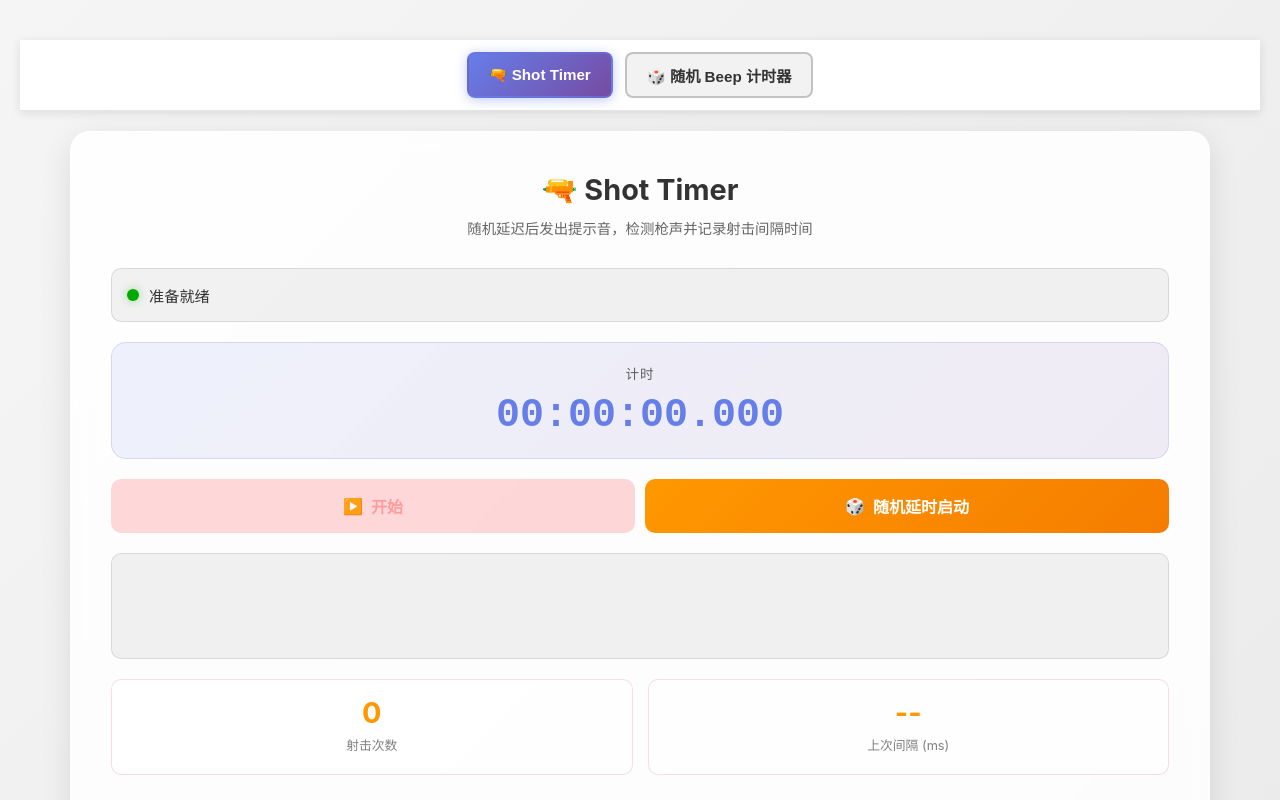
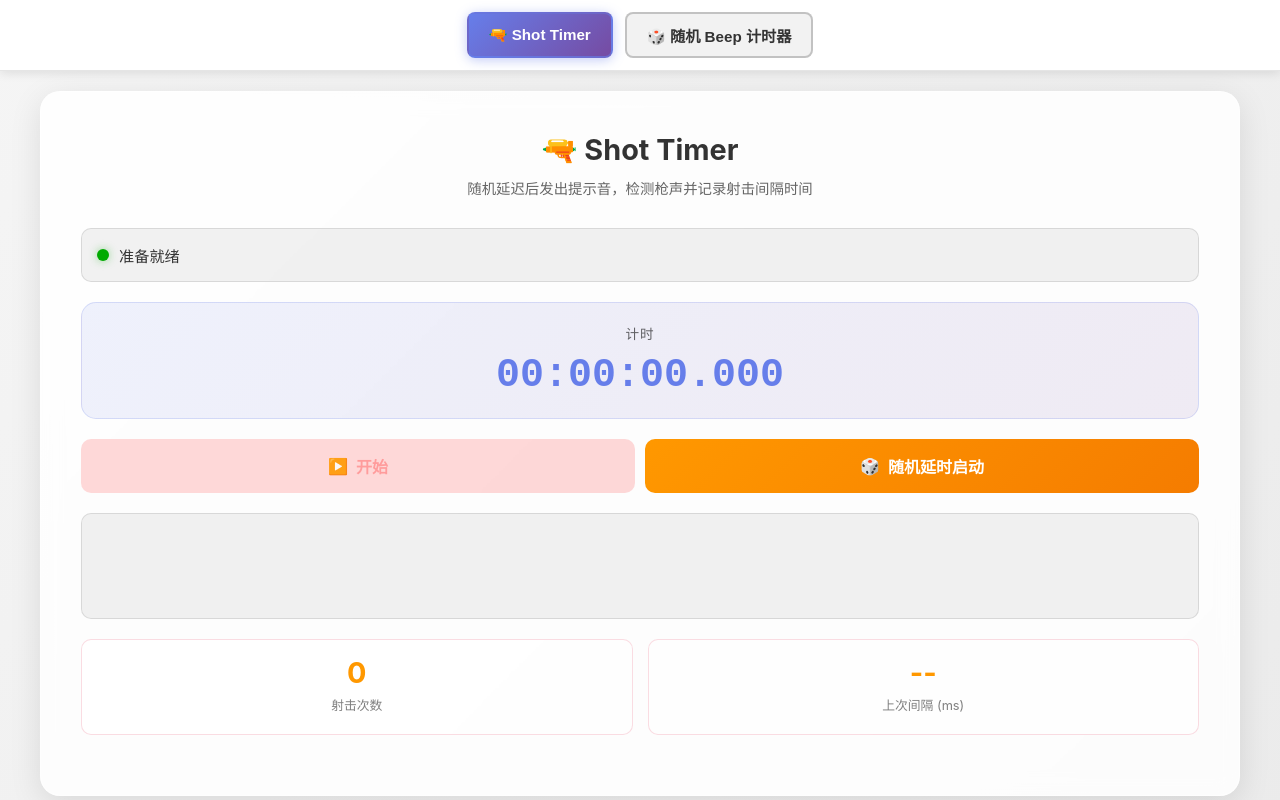
Before and after one commit to lyh-ADT/lyh-adt.github.io, a React (Vite) app in the folder audio-pattern-detector/: page / in a window 1280 px wide. Shown: the top 800 px of the page. Built offline with nearby package versions, Linux system fonts and the light colour scheme; what fft.js would draw is missing.

Commit message:
feat(audio-pattern-detector): style adjust

```diff
--- a/audio-pattern-detector/src/components/AudioDetector/styles.css
+++ b/audio-pattern-detector/src/components/AudioDetector/styles.css
@@ -3,7 +3,7 @@
   flex-direction: column;
   align-items: center;
   gap: 20px;
-  padding: 20px;
+  padding: 20px 0;
 }
 
 @media (min-width: 1400px) {
--- a/audio-pattern-detector/src/index.css
+++ b/audio-pattern-detector/src/index.css
@@ -12,7 +12,6 @@ body {
   justify-content: center;
   align-items: flex-start;
   color: #333;
-  padding: 40px 20px;
 }
 
 #root {
```
